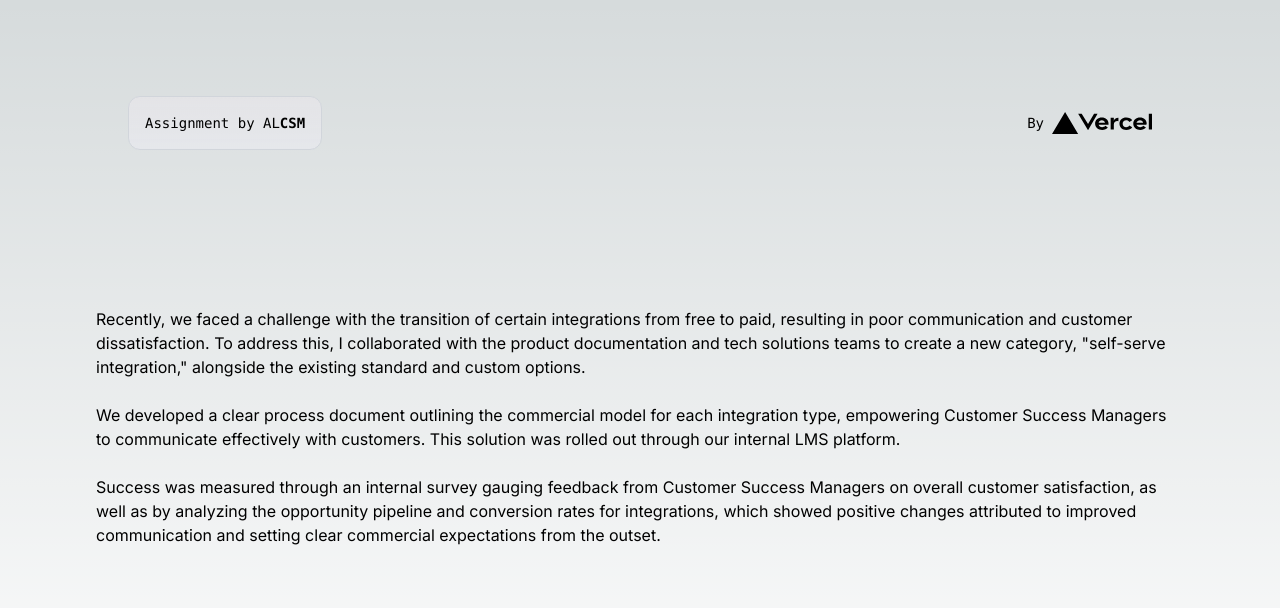
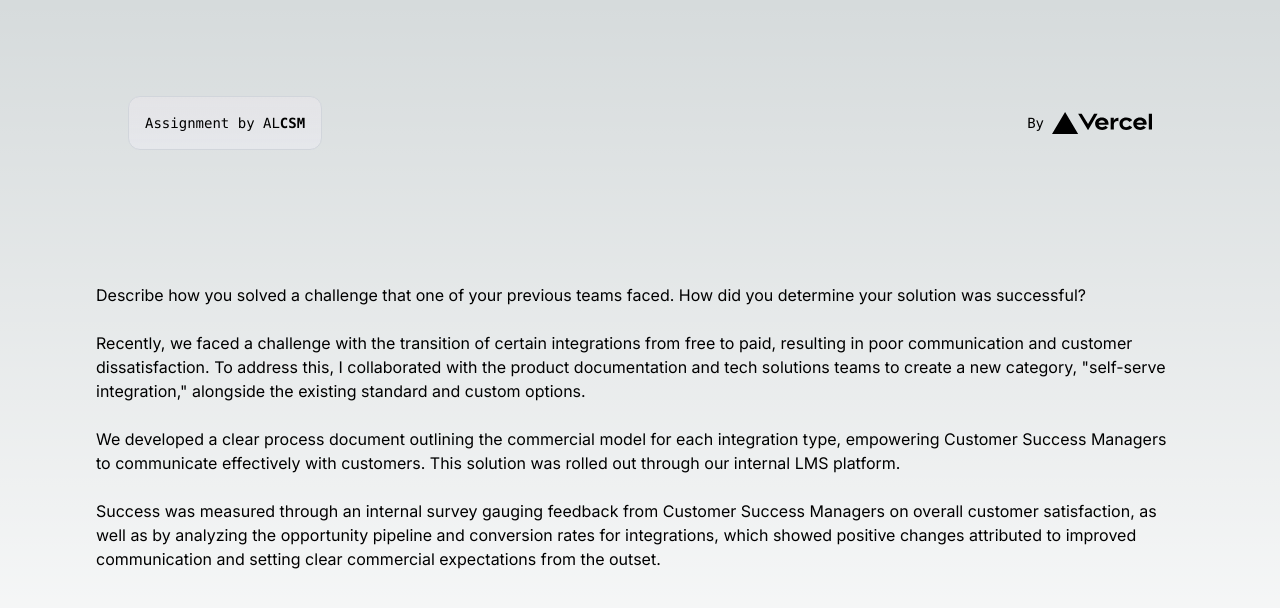
Before and after one commit to ArchanaLomate/nextjs, a Next.js app: page /questions/q1 in a window 1280 px wide. Shown: the top 608 px of the page. Built offline with nearby package versions, Linux system fonts and the light colour scheme.

Commit message:
Update page.tsx

```diff
--- a/app/questions/q1/page.tsx
+++ b/app/questions/q1/page.tsx
@@ -30,6 +30,9 @@ export default function Home() {
       </div>
 
       <div>
+        <p> Describe how you solved a challenge that one of your previous teams faced. How did you determine your solution was successful?
+ </p>
+          <p>&nbsp;</p>
         <p>
       Recently, we faced a challenge with the transition of certain integrations from free to paid, resulting in poor communication and customer dissatisfaction. To address this, I collaborated with the product documentation and tech solutions teams to create a new category, "self-serve integration," alongside the existing standard and custom options.
         </p>
```
